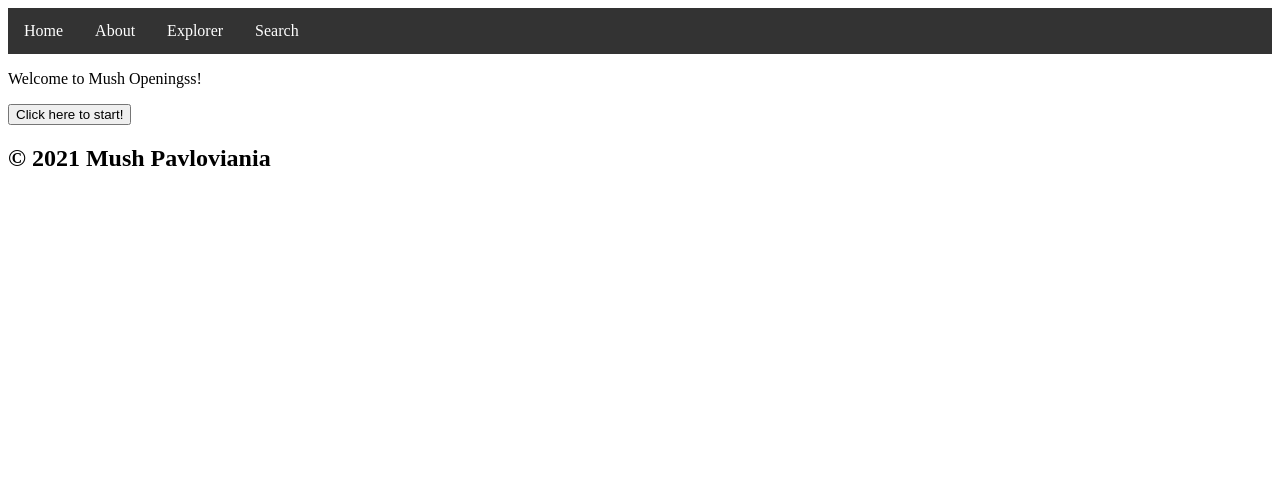
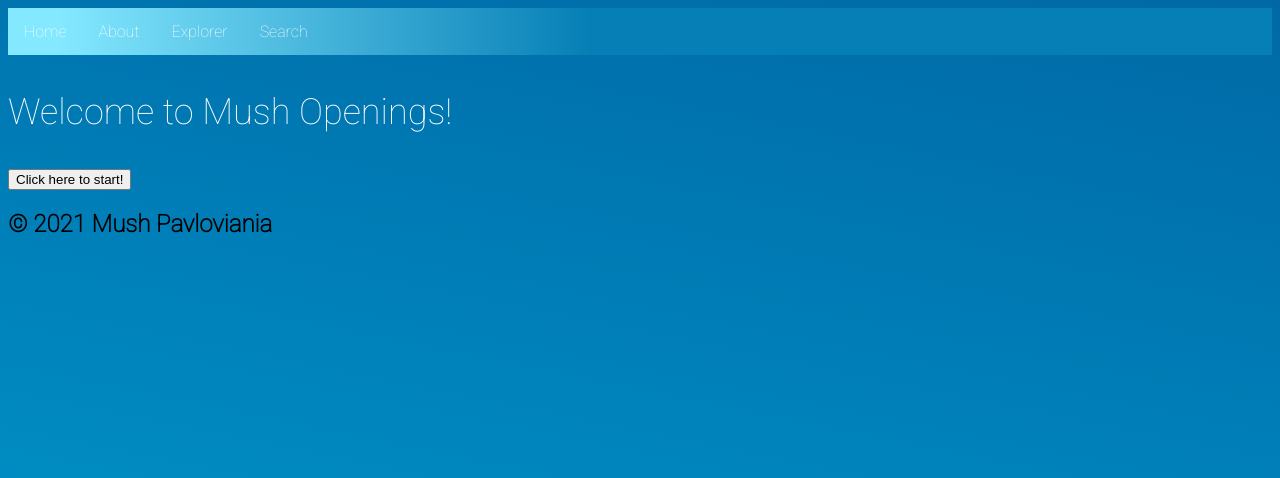
Before and after one commit to exponent3141/dtp12-1, a Flask app: page / in a window 1280 px wide. Shown: the top 478 px of the page. Run offline with Flask 2, Linux system fonts and the light colour scheme.

Commit message:
addded some css that deosnt entirely suck
^^^
if your reading this ur coool
yeah

```diff
--- a/static/css/style.css
+++ b/static/css/style.css
@@ -3,10 +3,20 @@ ul {
   margin: 0;
   padding: 0;
   overflow: hidden;
-  background-color: #333;
+  background-color:rgb(132,232,255);
+  background:linear-gradient(90deg, rgba(132,232,255,1) 4%, rgba(6,127,182,1) 46%);
+  font-family: 'Roboto', sans-serif;
+
 }
 li {
   float: left;
+
+}
+
+ul li {
+
+font-family: 'Roboto', sans-serif;
+
 }
 li a {
   display: block;
@@ -14,7 +24,15 @@ li a {
   text-align: center;
   padding: 14px 16px;
   text-decoration: none;
+  font-size: 23;
 }
 .active {
   background-color: #4CAF50;
 }
+body{
+    font-family: 'Roboto', sans-serif;
+
+    background-image: linear-gradient(to right top, #0db4dd, #0094c8, #0075b0, #005795, #043a78);
+    background-repeat: no-repeat;
+    background-size: 500% 500%;
+}
--- a/templates/home.html
+++ b/templates/home.html
@@ -1,6 +1,6 @@
 {% extends 'layout.html' %}
 {% block content %}
 
-<p>Welcome to Mush Openingss!</p>
+<p style="font-size:36px; color:white">Welcome to Mush Openings!</p>
 <button onclick = "" >Click here to start!</button>
 {% endblock %}
--- a/templates/layout.html
+++ b/templates/layout.html
@@ -1,6 +1,8 @@
 <!doctype html>
 <html>
   <head>
+    <link rel="preconnect" href="https://fonts.gstatic.com">
+    <link href="https://fonts.googleapis.com/css2?family=Roboto:wght@100&display=swap" rel="stylesheet">
     <title>My Site</title>
     <link rel="stylesheet" href="/static/css/style.css">
   </head>
--- a/templates/nav.html
+++ b/templates/nav.html
@@ -1,3 +1,4 @@
+
 <ul>
   <li><a class="/active" href="/">Home</a></li>
   <li><a href="/about">About</a></li>
```
